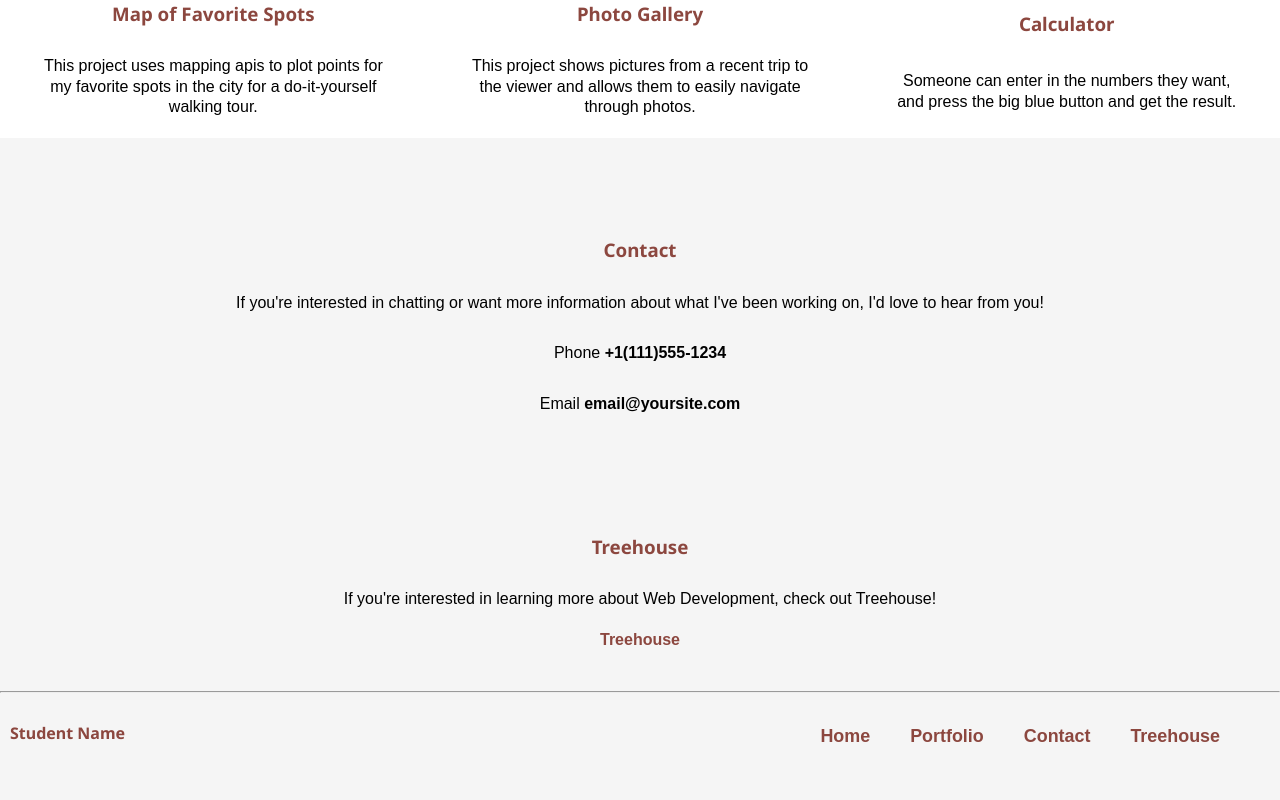
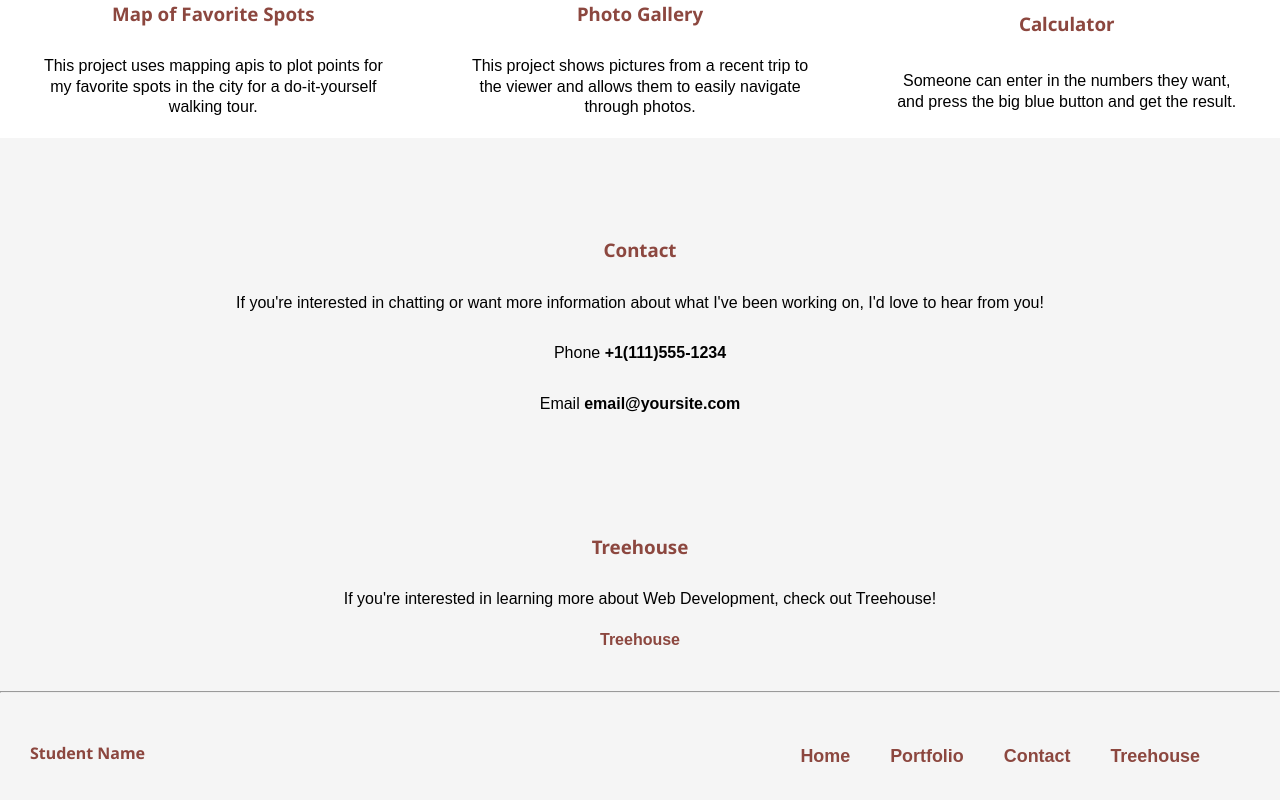
Before and after one commit to bradando4130/Techdegree-project-2, a plain HTML site: page index.html in a window 1280 px wide. Shown: the part 1182-1982 px from the top of the page. Drawn offline with Linux system fonts and the light colour scheme.

Commit message:
finito touches

```diff
--- a/css/styles.css
+++ b/css/styles.css
@@ -140,7 +140,7 @@ a:link, a:visited {
     display: flex;
     flex-direction: row;
     justify-content: space-between;
-    padding: 10px 10px 20px 10px;
+    padding: 30px;
 }
 
 /* media queries */
```
